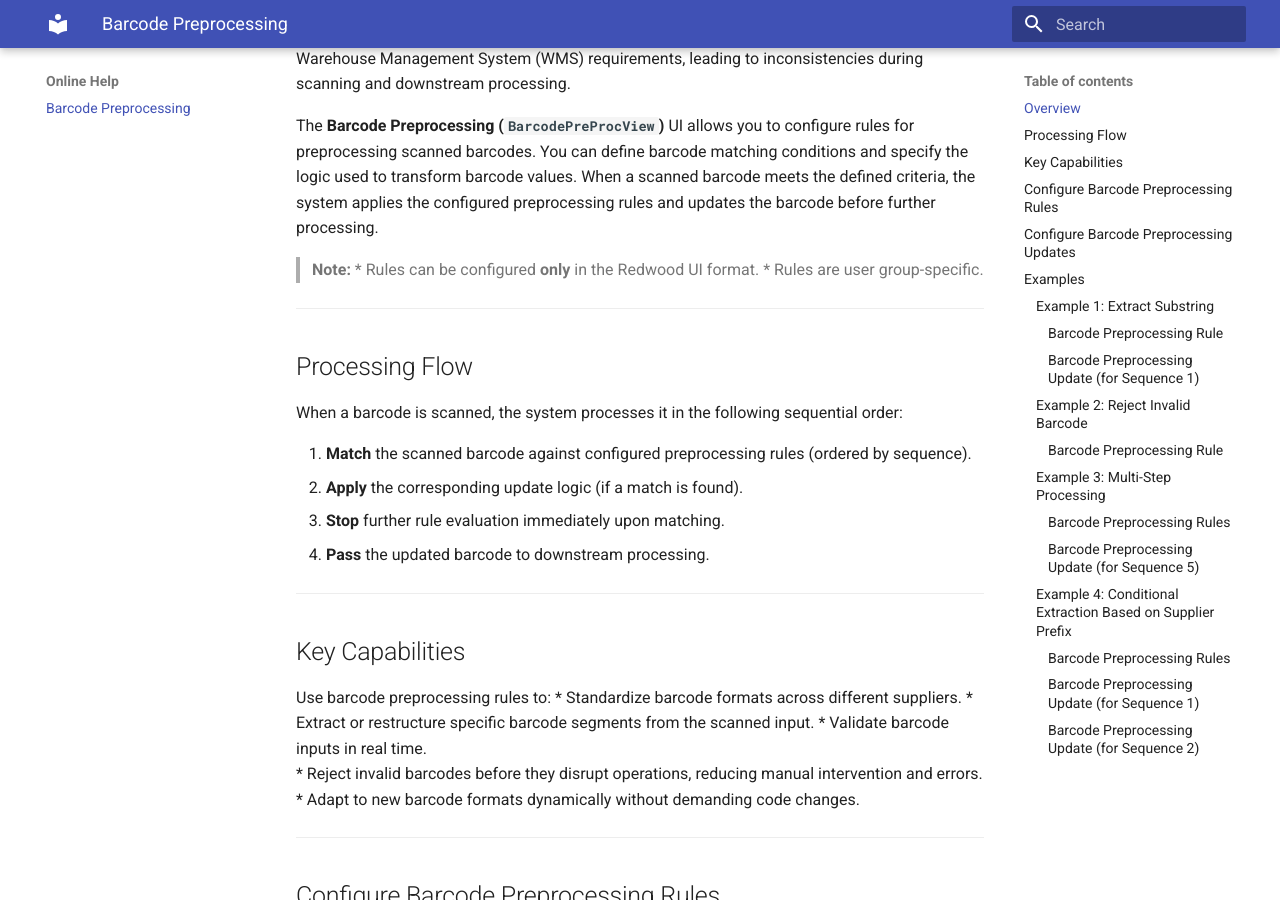
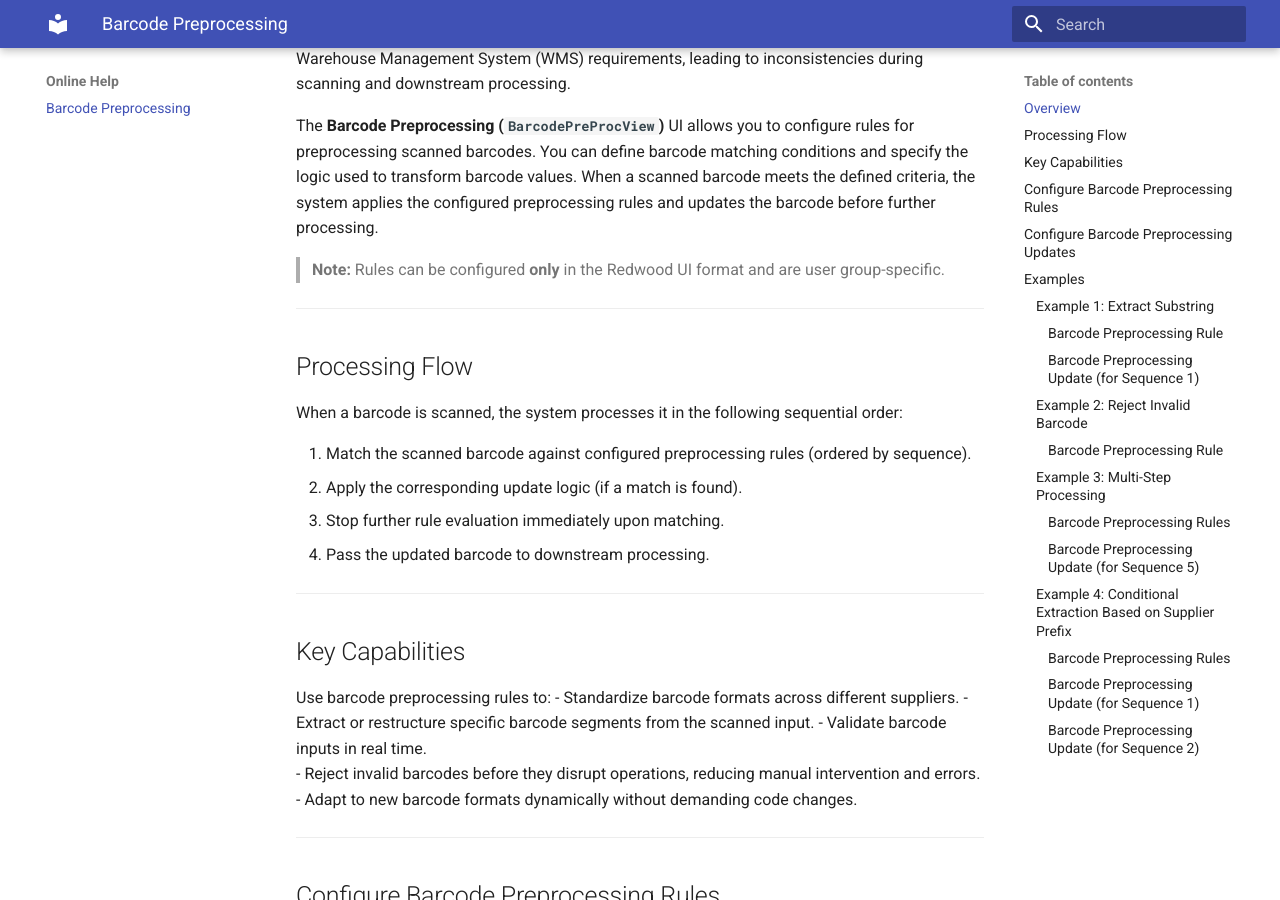
Before and after one commit to sangatisomasekharareddy/soma-docs-pipeline-portfolio, an MkDocs documentation site: the page built from docs/barcode-preprocessing.md, in a window 1280 px wide and 900 px high, scrolled down 284 px. Built offline with MkDocs 1.6.1 and Material for MkDocs 9.7.7, drawn with Linux system fonts in a browser that asks for light colours.

Commit message:
Update barcode-preprocessing.md

```diff
--- a/docs/barcode-preprocessing.md
+++ b/docs/barcode-preprocessing.md
@@ -5,29 +5,27 @@ In warehouse operations, a wide range of SKUs and suppliers results in barcodes
 
 The **Barcode Preprocessing (`BarcodePreProcView`)** UI allows you to configure rules for preprocessing scanned barcodes. You can define barcode matching conditions and specify the logic used to transform barcode values. When a scanned barcode meets the defined criteria, the system applies the configured preprocessing rules and updates the barcode before further processing.
 
-> **Note:**
-> * Rules can be configured **only** in the Redwood UI format.
-> * Rules are user group-specific.
+> **Note:** Rules can be configured **only** in the Redwood UI format and are user group-specific.
 
 ---
 
 ## Processing Flow
 When a barcode is scanned, the system processes it in the following sequential order:
 
-1. **Match** the scanned barcode against configured preprocessing rules (ordered by sequence).
-2. **Apply** the corresponding update logic (if a match is found).
-3. **Stop** further rule evaluation immediately upon matching.
-4. **Pass** the updated barcode to downstream processing.
+1. Match the scanned barcode against configured preprocessing rules (ordered by sequence).
+2. Apply the corresponding update logic (if a match is found).
+3. Stop further rule evaluation immediately upon matching.
+4. Pass the updated barcode to downstream processing.
 
 ---
 
 ## Key Capabilities
 Use barcode preprocessing rules to:
-* Standardize barcode formats across different suppliers.
-* Extract or restructure specific barcode segments from the scanned input.
-* Validate barcode inputs in real time.
-* Reject invalid barcodes before they disrupt operations, reducing manual intervention and errors.
-* Adapt to new barcode formats dynamically without demanding code changes.
+- Standardize barcode formats across different suppliers.
+- Extract or restructure specific barcode segments from the scanned input.
+- Validate barcode inputs in real time.
+- Reject invalid barcodes before they disrupt operations, reducing manual intervention and errors.
+- Adapt to new barcode formats dynamically without demanding code changes.
 
 ---
 
```
